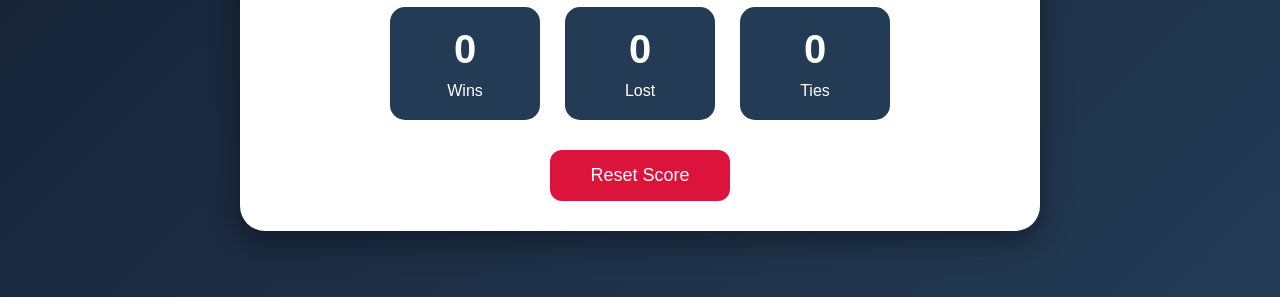
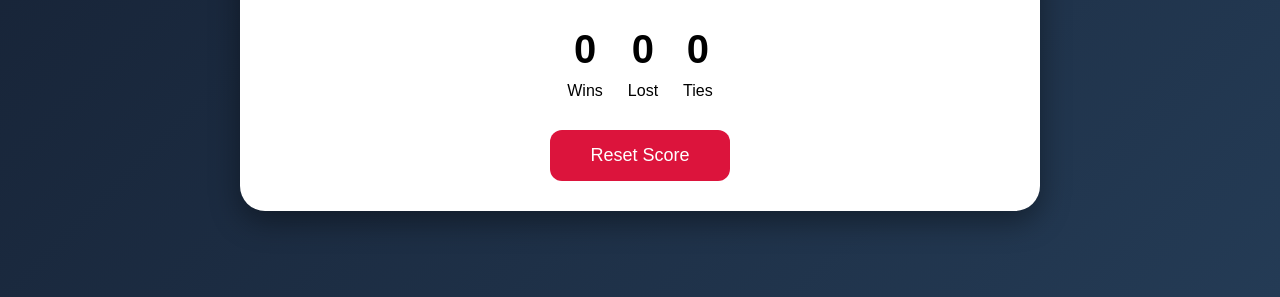
Before and after one commit to Tejas-Mahesh/STONE-PAPER-SCISSOR-Game, a plain HTML site: page index.html in a window 1280 px wide. Shown: the part 503-800 px from the top of the page. Drawn offline with Linux system fonts and the light colour scheme.

Commit message:
Update style.css

```diff
--- a/style.css
+++ b/style.css
@@ -90,12 +90,7 @@ h1{
 }
 
 .score-card{
-    width:150px;
-    padding:20px;
-    border-radius:15px;
-    background:#243b55;
-    color:white;
-    transition:0.3s;
+
 }
 
 .score-card:hover{
```
